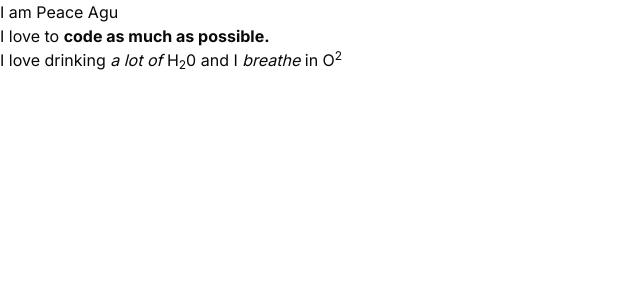
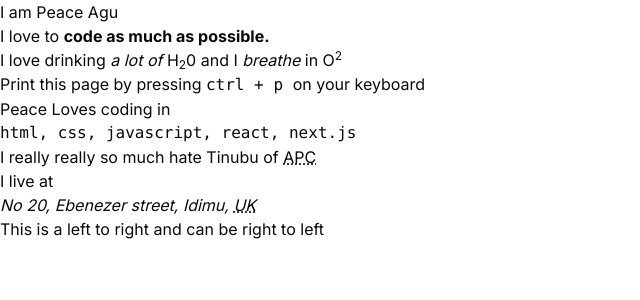
Before and after one commit to Peacelovescode/coming-soon, a Next.js app: page / in a window 1280 px wide. Shown: the top 300 px of the page, without its empty margins (0-640 px from the left). Built offline with nearby package versions, Linux system fonts and the light colour scheme.

Commit message:
Update to Landing Page

```diff
--- a/app/page.tsx
+++ b/app/page.tsx
@@ -10,6 +10,15 @@ export default function Home() {
 			<p>
 				I love drinking<i> a lot of</i> H<sub>2</sub>0 and I <i>breathe</i> in O<sup>2</sup>
 			</p>
+			<p>Print this page by pressing <kbd>ctrl + p </kbd> on your keyboard</p>
+			<p>Peace Loves coding in <pre><code>html, css, javascript, react, next.js</code></pre></p>
+			<p>
+				I really really so much hate Tinubu of <abbr title="ALL PROGRESSIVE CONGRESS">APC</abbr>
+			</p>
+			<p> I live at <address>No 20, Ebenezer street, Idimu, <abbr title="UNITED KINGDOM">UK</abbr></address></p>
+			<p>
+				<bdo dir="ltr">This is a left to right and can be right to left</bdo>
+			</p>
 		</>
 	);
 }
```
